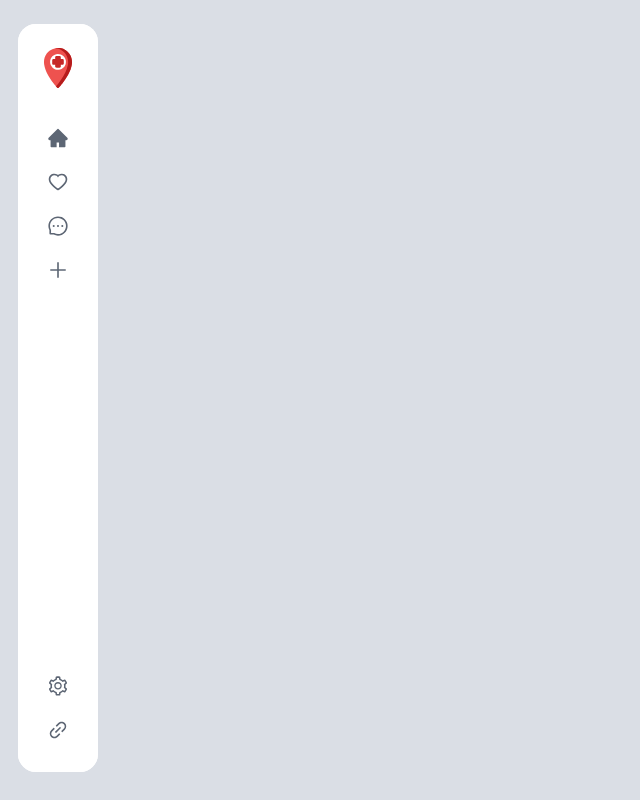
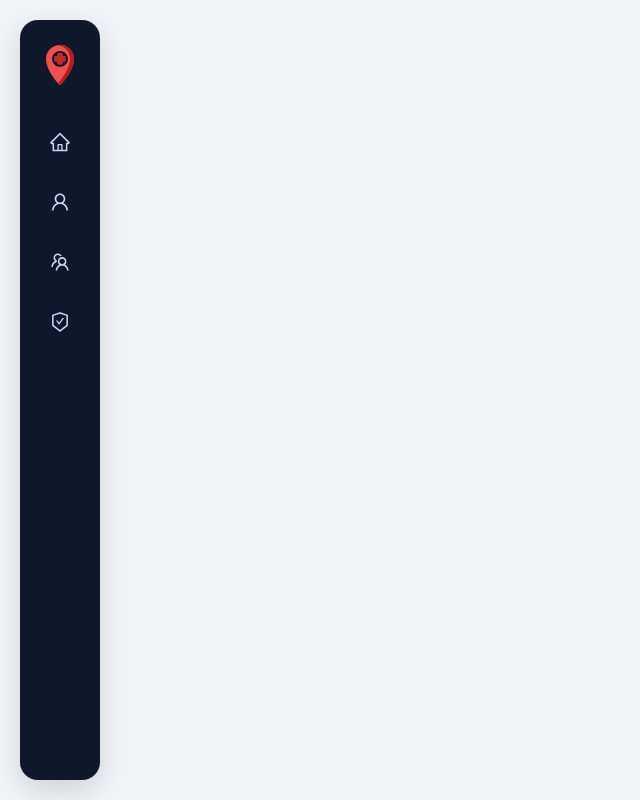
Before and after one commit to ammarcs23/Project, a React (Create React App) app in the folder hospital-management-system/: page /admindashboard in a window 1280 px wide. Shown: the top 800 px of the page, without its empty margins (0-640 px from the left). Built offline with nearby package versions, Linux system fonts and the light colour scheme.

Commit message:
Admin Dashboard Modifications

```diff
--- a/hospital-management-system/public/index.html
+++ b/hospital-management-system/public/index.html
@@ -9,6 +9,7 @@
       name="description"
       content="Web site created using create-react-app"
     />
+    <link href="https://fonts.googleapis.com/css2?family=Inter:wght@400;500;600&display=swap" rel="stylesheet">
     <link rel="apple-touch-icon" href="%PUBLIC_URL%/logo192.png" />
     <link
       href="https://cdn.jsdelivr.net/npm/bootstrap@5.3.8/dist/css/bootstrap.min.css"
--- a/hospital-management-system/src/components/Sidebar.css
+++ b/hospital-management-system/src/components/Sidebar.css
@@ -1,204 +1,149 @@
 .page.sidebar-page {
-  --color-bg: #f4f6fa;
-  --color-primary: #121926;
-  --color-muted: #9fa4af;
-  --color-hover: #e8ecf4;
-  margin: 0;
-  background: #dadee5;
-  color: #5d6674;
-  height: 100vh;
-  font-family: "Euclid Circular A";
+  background:#f1f5f9;
+  height:100vh;
+  font-family:"Inter", sans-serif;
 }
 
-.sidebar h2,
-.sidebar h3 {
-  margin: 30;
+/* MAIN SIDEBAR */
+
+.sidebar{
+  position:absolute;
+  top:20px;
+  left:20px;
+  bottom:20px;
+  width:80px;
+  display:flex;
+  border-radius:18px;
+  transition:0.35s;
+  background:#0f172a;
+  color:white;
+  box-shadow:0 10px 30px rgba(0,0,0,0.15);
 }
 
-.sidebar {
-  position: absolute;
-  overflow: hidden;
-  top: 24px;
-  left: 18px;
-  bottom: 28px;
-  display: flex;
-  flex-direction: column;
-  gap: 8px;
-  width: 80px;
-  border-radius: 18px;
-  transition: 0.4s;
-  background: #ffffff;
+/* DESKTOP HOVER EXPAND */
+
+@media (min-width:768px){
+
+.sidebar:hover{
+  width:260px;
 }
 
-.sidebar button {
-  border: 0;
-  background: transparent;
-  font-size: 22px;
-  color: inherit;
-  border-radius: 8px;
-  font-family: inherit;
-  cursor: pointer;
-  transition: 0.3s;
+.sidebar:hover .right{
+  width:180px;
 }
 
-.sidebar .left,
-.sidebar .right {
-  position: absolute;
-  top: 0;
-  bottom: 0;
-  transition: 0.4s;
-  display: flex;
-  flex-direction: column;
-  align-items: center;
 }
 
-.sidebar .left {
-  z-index: 1;
-  left: 0;
-  width: 80px;
-  background: #ffffff;
+/* LEFT SIDEBAR */
+
+.sidebar .left{
+  width:80px;
+  display:flex;
+  flex-direction:column;
+  align-items:center;
 }
 
-.sidebar .left img {
-  width: 40px;
-  margin: 24px 0 28px;
+.sidebar .left img{
+  width:40px;
+  margin:25px 0;
 }
 
-.sidebar .left button {
-  width: 44px;
-  height: 44px;
-  display: grid;
-  place-items: center;
+/* ICON BUTTON */
+
+.sidebar .left button{
+  width:44px;
+  height:44px;
+  margin:8px 0;
+  border:none;
+  background:transparent;
+  color:#cbd5f5;
+  font-size:22px;
+  border-radius:12px;
+  cursor:pointer;
+  transition:0.25s;
 }
 
-.sidebar .left button:hover {
-  background: var(--color-bg);
-  color: #384251;
+.sidebar .left button:hover{
+  background:#1e293b;
+  color:#38bdf8;
+  transform:scale(1.05);
 }
 
-.sidebar .left div:last-of-type {
-  margin-top: auto;
-  margin-bottom: 20px;
+/* RIGHT SIDEBAR */
+
+.sidebar .right{
+  width:0;
+  overflow:hidden;
+  transition:0.35s;
 }
 
-.sidebar .right {
-  left: 76px;
-  height: 100%;
-  position: relative;
+/* INNER */
+
+.right-inner{
+  padding:20px;
 }
 
-.sidebar .right-inner {
-  position: absolute;
-  inset: 8px;
-  left: 4px;
-  border-radius: 12px;
-  background: var(--color-bg);
+/* HEADER */
+
+.header{
+  display:flex;
+  justify-content:space-between;
+  margin-bottom:30px;
 }
 
-.sidebar .right .header {
-  display: flex;
-  align-items: center;
-  justify-content: space-between;
-  padding: 20px 16px 28px;
+.header h2{
+  font-size:17px;
+  font-weight:600;
 }
 
-.sidebar .right h2 {
-  font-size: 16px;
-  font-weight: 600;
+.header h3{
+  font-size:12px;
+  color:#94a3b8;
+  font-weight:400;
 }
 
-.sidebar .right h3 {
-  font-size: 12px;
-  font-weight: 500;
-  color: var(--color-muted);
+/* NAVIGATION */
+
+nav button{
+  width:100%;
+  height:42px;
+  display:flex;
+  align-items:center;
+  gap:12px;
+  border:none;
+  background:transparent;
+  color:#cbd5f5;
+  padding:0 12px;
+  border-radius:10px;
+  cursor:pointer;
+  transition:0.25s;
+  font-size:14px;
+  font-weight:500;
 }
 
-.sidebar .right nav {
-  padding: 0 12px;
+nav button:hover{
+  background:#1e293b;
+  color:#38bdf8;
 }
 
-.sidebar .right button {
-  padding: 0 12px;
-  background: transparent;
-  display: flex;
-  align-items: center;
-  gap: 10px;
-  width: 100%;
-  height: 44px;
-  font-size: 14px;
+nav button svg{
+  font-size:19px;
 }
 
-.sidebar .right button i:last-child {
-  opacity: 0;
-  font-size: 16px;
-  margin-left: auto;
-  transition: 0.3s;
+/* MOBILE VERSION */
+
+@media (max-width:768px){
+
+.sidebar{
+  width:70px;
+  left:0;
+  top:0;
+  bottom:0;
+  border-radius:0;
 }
 
-.sidebar .right button:hover {
-  background: var(--color-hover);
-  color: #384251;
+.sidebar .right{
+  display:none;
 }
 
-.sidebar .right button:hover i:last-child {
-  opacity: 1;
-  color: var(--color-muted);
 }
-
-.sidebar .right button i {
-  font-size: 18px;
-}
-
-.sidebar:hover {
-  width: 300px;
-}
-
-.sidebar:hover .right {
-  width: 225px;
-}
-
-.sidebar .submenu {
-  position: relative;
-  list-style: none;
-  margin: 0;
-  padding: 8px 0 8px 29px;
-  font-size: 14px;
-  cursor: pointer;
-}
-
-.sidebar .submenu::before {
-  content: "";
-  position: absolute;
-  top: 8px;
-  left: 21px;
-  bottom: 8px;
-  width: 1px;
-  background: var(--color-muted);
-  opacity: 0.33;
-}
-
-.sidebar .submenu li {
-  white-space: nowrap;
-  height: 36px;
-  padding-left: 12px;
-  border-radius: 8px;
-  display: flex;
-  align-items: center;
-  justify-content: space-between;
-  transition: 0.3s;
-}
-
-.sidebar .submenu li:hover {
-  background: var(--color-hover);
-  color: #384251;
-  cursor: pointer;
-}
-
-.sidebar .submenu .badge {
-  font-size: 10px;
-  padding: 3px 5px;
-  border-radius: 4px;
-  background: var(--color-primary);
-  color: #ffffff;
-  margin-right: 12px;
-}
--- a/hospital-management-system/src/components/Sidebar.jsx
+++ b/hospital-management-system/src/components/Sidebar.jsx
@@ -1,107 +1,85 @@
 import "./Sidebar.css";
 import logo from "./logo.svg";
+
 import {
-  AiFillHome,
-  AiOutlineHeart,
-  AiOutlineMessage,
-  AiOutlinePlus,
-  AiOutlineSetting,
-  AiOutlineLink,
-  AiOutlineDashboard,
-  AiOutlineShopping,
+  AiOutlineHome,
   AiOutlineUser,
-  AiOutlineMail,
-  AiOutlinePicture,
-  AiOutlineCluster,
-  AiOutlineDatabase,
-  AiOutlineNumber,
-  AiOutlineDown,
+  AiOutlineTeam,
+  AiOutlineSafetyCertificate,
+  AiOutlineDown
 } from "react-icons/ai";
 
-// Left sidebar icons
-const leftTopItems = [<AiFillHome />, <AiOutlineHeart />, <AiOutlineMessage />, <AiOutlinePlus />];
-const leftBottomItems = [<AiOutlineSetting />, <AiOutlineLink />];
 
-// Navigation items
-const navItems = [
-  { icon: <AiOutlineDashboard />, label: "Dashboard" },
-  { icon: <AiOutlineShopping />, label: "Products" },
-  { icon: <AiOutlineUser />, label: "Customers" },
-  {
-    icon: <AiOutlineMail />,
-    label: "Messages",
-    actionIcon: <AiOutlinePlus />,
-    submenu: [
-      { label: "Drafts", count: 10 },
-      { label: "Scheduled", count: 4 },
-      { label: "Published", count: 20 },
-    ],
-  },
-  { icon: <AiOutlinePicture />, label: "Images" },
-  { icon: <AiOutlineCluster />, label: "Network" },
-  { icon: <AiOutlineDatabase />, label: "Inventory" },
-  { icon: <AiOutlineNumber />, label: "Hashtags" },
+// LEFT SIDEBAR ICONS
+const leftTopItems = [
+  { icon: <AiOutlineHome />, label: "Home" },
+  { icon: <AiOutlineUser />, label: "Doctor" },
+  { icon: <AiOutlineTeam />, label: "Patient" },
+  { icon: <AiOutlineSafetyCertificate />, label: "Admin" }
 ];
 
-// Icon button component
-const IconButton = ({ icon }) => (
-  <button style={{ fontSize: "22px" }}>{icon}</button>
+
+// NAVIGATION ITEMS (RIGHT SIDE)
+const navItems = [
+  { icon: <AiOutlineHome />, label: "Dashboard" },
+  { icon: <AiOutlineUser />, label: "Doctors" },
+  { icon: <AiOutlineTeam />, label: "Patients" },
+  { icon: <AiOutlineSafetyCertificate />, label: "Admin Panel" }
+];
+
+
+// ICON BUTTON
+const IconButton = ({ icon, label }) => (
+  <button title={label}>
+    {icon}
+  </button>
 );
 
-// Left sidebar
+
+// LEFT SIDEBAR
 const LeftSidebar = () => (
   <div className="left">
+
     <img src={logo} alt="Logo" />
 
-    {leftTopItems.map((icon, index) => (
-      <IconButton key={index} icon={icon} />
+    {leftTopItems.map((item, index) => (
+      <IconButton
+        key={index}
+        icon={item.icon}
+        label={item.label}
+      />
     ))}
 
-    <div>
-      {leftBottomItems.map((icon, index) => (
-        <IconButton key={index} icon={icon} />
-      ))}
-    </div>
   </div>
 );
 
-// Sidebar header
+
+// HEADER
 const SidebarHeader = () => (
   <div className="header">
+
     <div>
-      <h2>AI-Based Hospital Management System</h2>
-      <h3>Supervised By Mr. Muhammad Waseem</h3>
+      <h2>AI-Based Hospital System</h2>
+      <h3>Supervised by Mr.Muhammad Waseem</h3>
+      <h3>Admin Dashboard</h3>
     </div>
+
     <AiOutlineDown />
+
   </div>
 );
 
-// Submenu
-const Submenu = ({ items }) => (
-  <ul className="submenu">
-    {items.map((item) => (
-      <li key={item.label}>
-        {item.label}
-        <span className="badge">{item.count}</span>
-      </li>
-    ))}
-  </ul>
+
+// NAVIGATION BUTTON
+const NavItem = ({ item }) => (
+  <button>
+    {item.icon}
+    <span>{item.label}</span>
+  </button>
 );
 
-// Navigation item
-const NavItem = ({ item }) => (
-  <>
-    <button>
-      {item.icon}
-      <span>{item.label}</span>
-      {item.actionIcon && item.actionIcon}
-    </button>
 
-    {item.submenu && <Submenu items={item.submenu} />}
-  </>
-);
-
-// Navigation menu
+// NAVIGATION
 const Navigation = () => (
   <nav>
     {navItems.map((item) => (
@@ -110,24 +88,36 @@ const Navigation = () => (
   </nav>
 );
 
-// Right sidebar
+
+// RIGHT SIDEBAR
 const RightSidebar = () => (
   <div className="right">
+
     <div className="right-inner">
+
       <SidebarHeader />
+
       <Navigation />
+
     </div>
+
   </div>
 );
 
-// Main Sidebar component
+
+// MAIN SIDEBAR
 export const Sidebar = () => {
   return (
     <section className="page sidebar-page">
+
       <aside className="sidebar">
+
         <LeftSidebar />
+
         <RightSidebar />
+
       </aside>
+
     </section>
   );
 };
```
